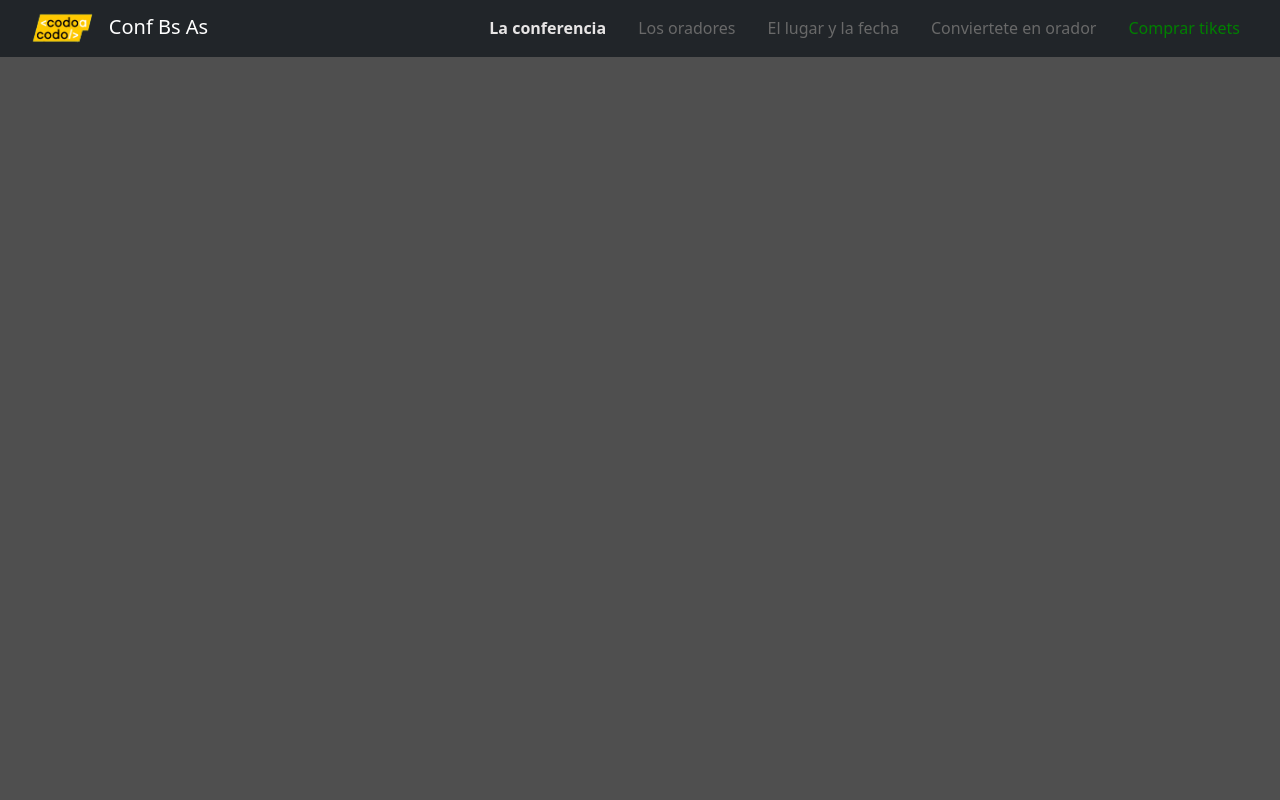
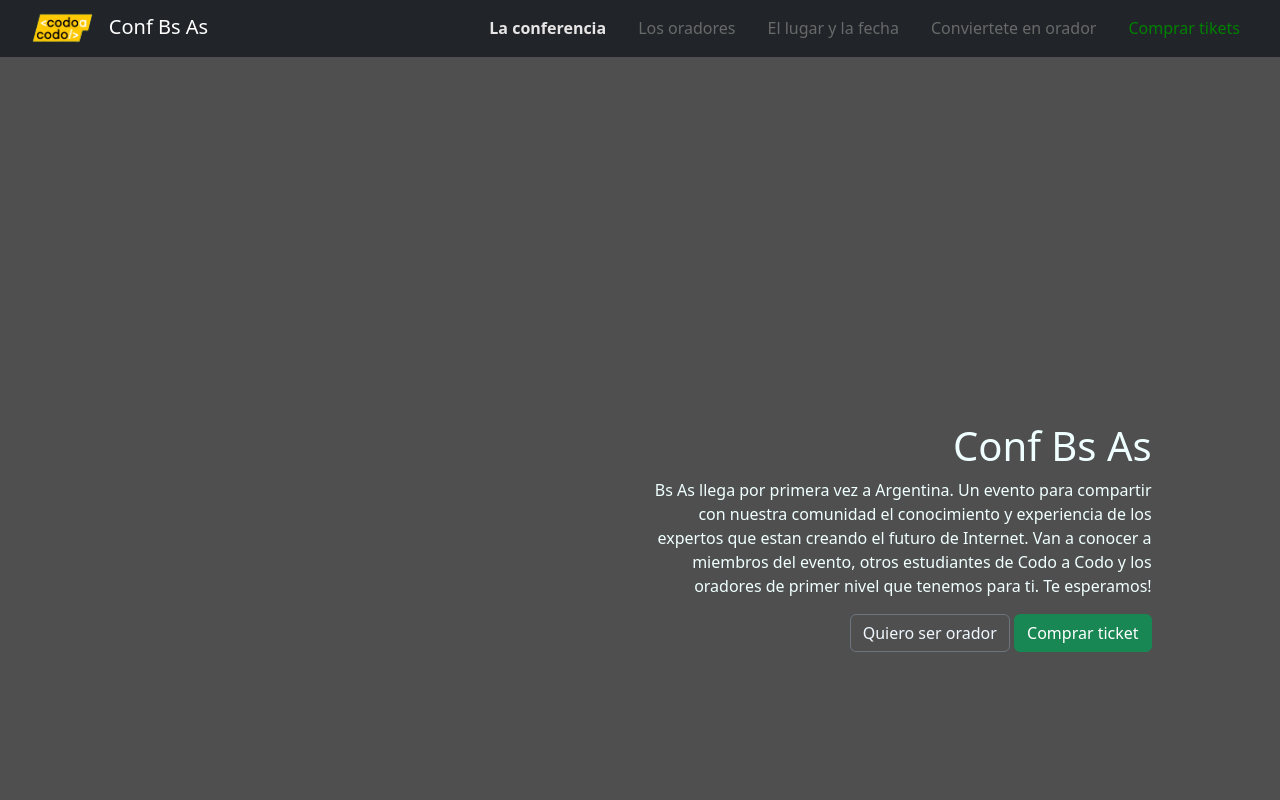
Before and after one commit to Atuchon/tp_integrador_codo, a plain HTML site: page index.html in a window 1280 px wide. Shown: the top 800 px of the page. Drawn offline with nearby package versions, Linux system fonts and the light colour scheme; the site is published under a folder, as on GitHub Pages, so addresses that start at the root find nothing.

Commit message:
Update index.html

```diff
--- a/index.html
+++ b/index.html
@@ -7,7 +7,7 @@
   <title>ConfBsAs</title>
   <link href="https://cdn.jsdelivr.net/npm/bootstrap@5.3.2/dist/css/bootstrap.min.css" rel="stylesheet"
     integrity="sha384-T3c6CoIi6uLrA9TneNEoa7RxnatzjcDSCmG1MXxSR1GAsXEV/Dwwykc2MPK8M2HN" crossorigin="anonymous">
-  <link href="/index.css" rel="stylesheet">
+  <link href="index.css" rel="stylesheet">
 
 </head>
 
```
